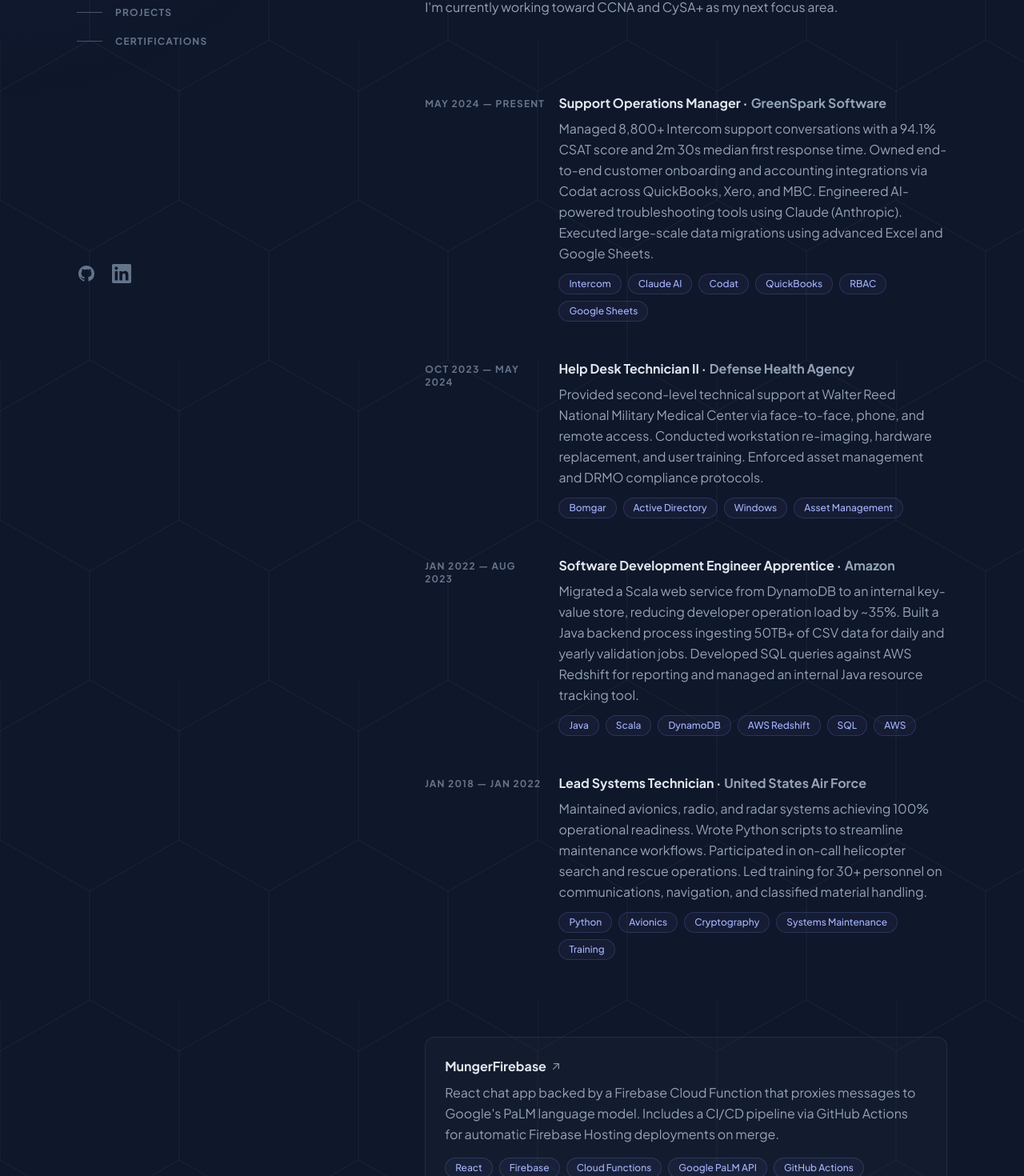
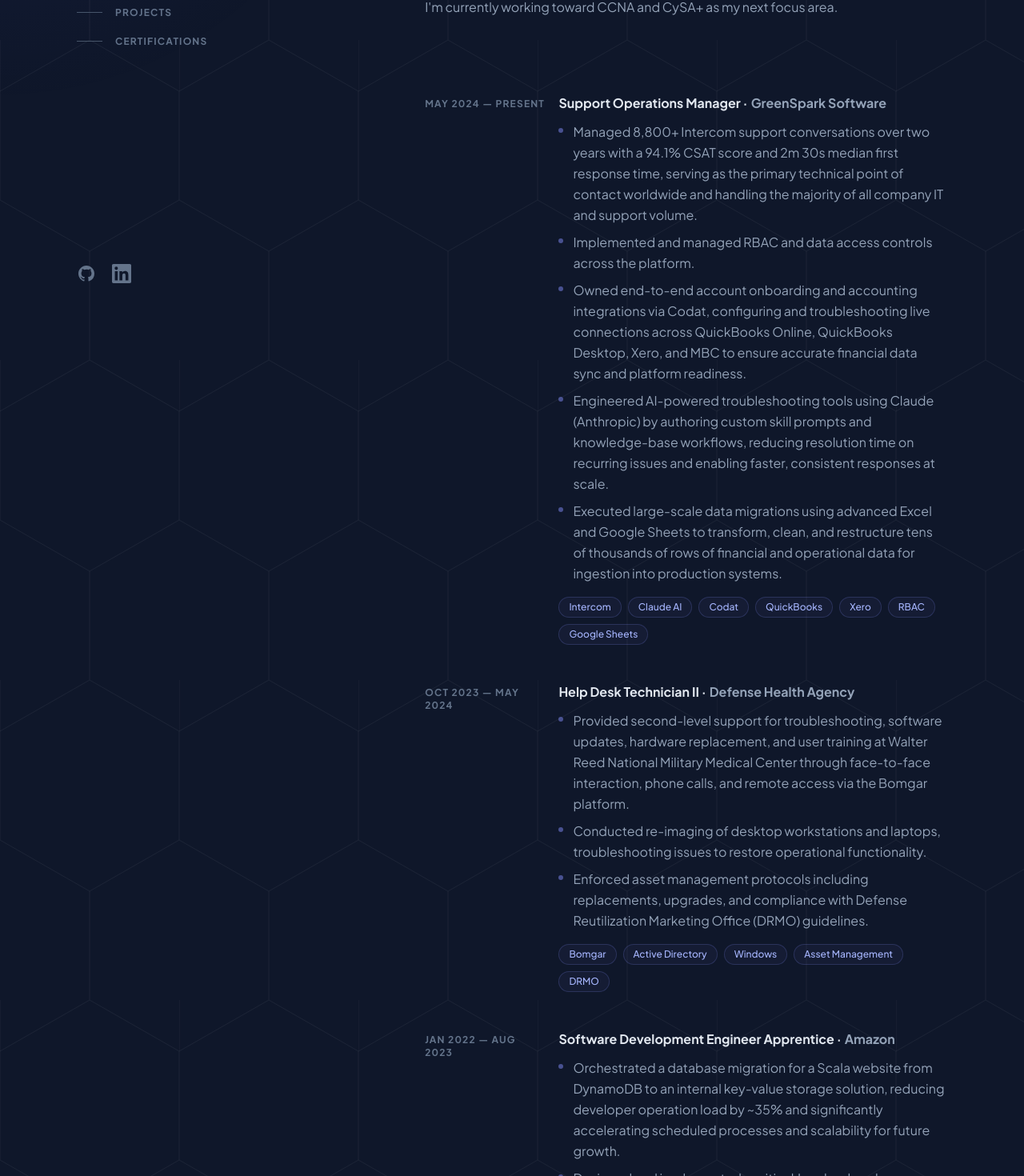
Before and after one commit to lazaruscreate/ResumeWebsite, a Next.js app: page / in a window 1280 px wide. Shown: the part 350-1820 px from the top of the page at 80% size. Built offline with nearby package versions, Linux system fonts and the light colour scheme.

Commit message:
Updated experience to show same as resume

```diff
--- a/components/sections/Experience.tsx
+++ b/components/sections/Experience.tsx
@@ -4,26 +4,37 @@
     title: 'Support Operations Manager',
     company: 'GreenSpark Software',
     url: 'https://www.greensparksoftware.com/',
-    description:
-      'Managed 8,800+ Intercom support conversations with a 94.1% CSAT score and 2m 30s median first response time. Owned end-to-end customer onboarding and accounting integrations via Codat across QuickBooks, Xero, and MBC. Engineered AI-powered troubleshooting tools using Claude (Anthropic). Executed large-scale data migrations using advanced Excel and Google Sheets.',
-    tech: ['Intercom', 'Claude AI', 'Codat', 'QuickBooks', 'RBAC', 'Google Sheets'],
+    bullets: [
+      'Managed 8,800+ Intercom support conversations over two years with a 94.1% CSAT score and 2m 30s median first response time, serving as the primary technical point of contact worldwide and handling the majority of all company IT and support volume.',
+      'Implemented and managed RBAC and data access controls across the platform.',
+      'Owned end-to-end account onboarding and accounting integrations via Codat, configuring and troubleshooting live connections across QuickBooks Online, QuickBooks Desktop, Xero, and MBC to ensure accurate financial data sync and platform readiness.',
+      'Engineered AI-powered troubleshooting tools using Claude (Anthropic) by authoring custom skill prompts and knowledge-base workflows, reducing resolution time on recurring issues and enabling faster, consistent responses at scale.',
+      'Executed large-scale data migrations using advanced Excel and Google Sheets to transform, clean, and restructure tens of thousands of rows of financial and operational data for ingestion into production systems.',
+    ],
+    tech: ['Intercom', 'Claude AI', 'Codat', 'QuickBooks', 'Xero', 'RBAC', 'Google Sheets'],
   },
   {
     dateRange: 'Oct 2023 — May 2024',
     title: 'Help Desk Technician II',
     company: 'Defense Health Agency',
     url: 'https://walterreed.tricare.mil/',
-    description:
-      'Provided second-level technical support at Walter Reed National Military Medical Center via face-to-face, phone, and remote access. Conducted workstation re-imaging, hardware replacement, and user training. Enforced asset management and DRMO compliance protocols.',
-    tech: ['Bomgar', 'Active Directory', 'Windows', 'Asset Management'],
+    bullets: [
+      'Provided second-level support for troubleshooting, software updates, hardware replacement, and user training at Walter Reed National Military Medical Center through face-to-face interaction, phone calls, and remote access via the Bomgar platform.',
+      'Conducted re-imaging of desktop workstations and laptops, troubleshooting issues to restore operational functionality.',
+      'Enforced asset management protocols including replacements, upgrades, and compliance with Defense Reutilization Marketing Office (DRMO) guidelines.',
+    ],
+    tech: ['Bomgar', 'Active Directory', 'Windows', 'Asset Management', 'DRMO'],
   },
   {
     dateRange: 'Jan 2022 — Aug 2023',
     title: 'Software Development Engineer Apprentice',
     company: 'Amazon',
     url: 'https://www.amazon.com/',
-    description:
-      'Migrated a Scala web service from DynamoDB to an internal key-value store, reducing developer operation load by ~35%. Built a Java backend process ingesting 50TB+ of CSV data for daily and yearly validation jobs. Developed SQL queries against AWS Redshift for reporting and managed an internal Java resource tracking tool.',
+    bullets: [
+      'Orchestrated a database migration for a Scala website from DynamoDB to an internal key-value storage solution, reducing developer operation load by ~35% and significantly accelerating scheduled processes and scalability for future growth.',
+      'Designed and implemented a critical Java backend process that ingested and transformed over 50 TB of CSVs for daily and yearly validation jobs, developing rate validation methods to prevent catastrophic failures in both the codebase and customer-facing website.',
+      'Developed intricate SQL queries against AWS Redshift for data analysis and reporting, and managed an internal Java resource tracking tool supporting a site dedicated to monitoring and evaluating internal spending performance.',
+    ],
     tech: ['Java', 'Scala', 'DynamoDB', 'AWS Redshift', 'SQL', 'AWS'],
   },
   {
@@ -31,8 +42,11 @@
     title: 'Lead Systems Technician',
     company: 'United States Air Force',
     url: 'https://www.airforce.com/',
-    description:
-      'Maintained avionics, radio, and radar systems achieving 100% operational readiness. Wrote Python scripts to streamline maintenance workflows. Participated in on-call helicopter search and rescue operations. Led training for 30+ personnel on communications, navigation, and classified material handling.',
+    bullets: [
+      'Conducted wire maintenance, software reformatting, and wrote Python scripts to streamline workflows while actively participating in on-call helicopter search and rescue operations, ensuring optimal functionality and rapid response during critical missions.',
+      'Demonstrated exceptional troubleshooting skills resolving radio and radar system issues, achieving 100% operational readiness and ensuring continuous operation of aircraft avionics systems — including the handling and loading of secret cryptographic keys for multinational operations.',
+      'Provided comprehensive training to a team of over 30 personnel on Communications and Navigation principles, classified material handling, and maintenance discipline.',
+    ],
     tech: ['Python', 'Avionics', 'Cryptography', 'Systems Maintenance', 'Training'],
   },
 ]
@@ -77,8 +91,15 @@
                   </svg>
                 </a>
               </h3>
-              <p className="mt-2 text-base leading-relaxed text-slate-400">{job.description}</p>
-              <ul className="mt-3 flex flex-wrap gap-2">
+              <ul className="mt-3 flex flex-col gap-2">
+                {job.bullets.map((b, i) => (
+                  <li key={i} className="flex gap-3 text-base leading-relaxed text-slate-400">
+                    <span className="mt-2 h-1.5 w-1.5 shrink-0 rounded-full bg-indigo-400/50" />
+                    {b}
+                  </li>
+                ))}
+              </ul>
+              <ul className="mt-4 flex flex-wrap gap-2">
                 {job.tech.map((t) => (
                   <li
                     key={t}
```
